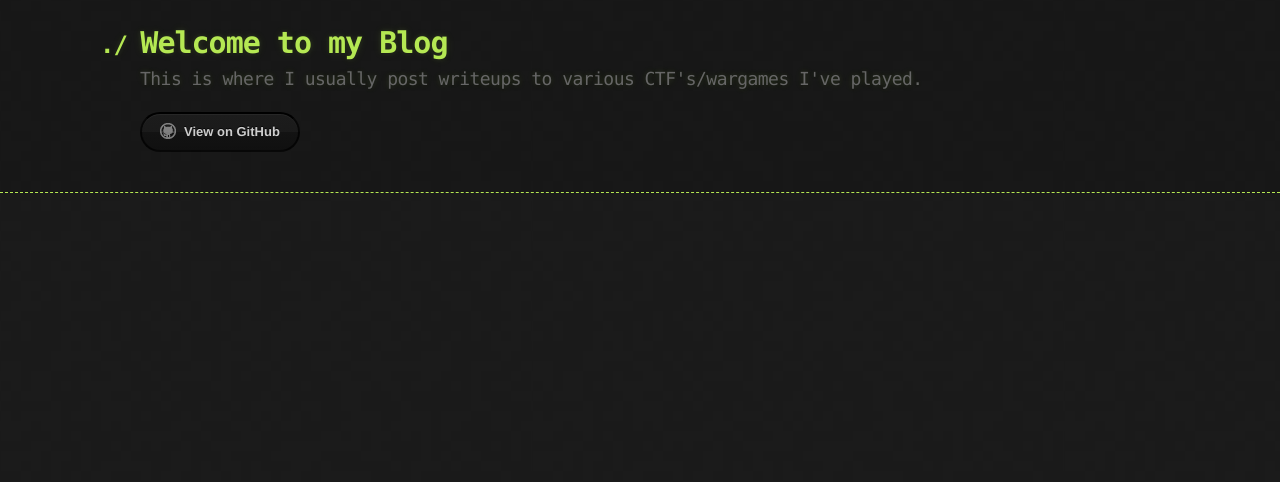
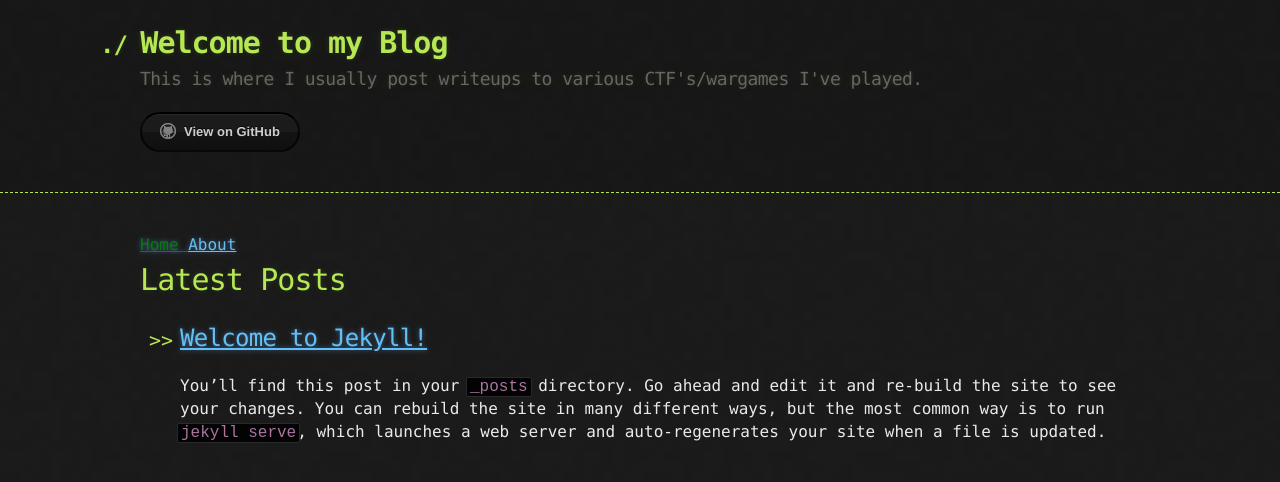
Before and after one commit to mogasergiu/mogasergiu.github.io, a Jekyll site: the page built from index.markdown, in a window 1280 px wide. Shown: the top 482 px of the page. Built offline with Jekyll 4.4.1, drawn with Linux system fonts in a browser that asks for light colours.

Commit message:
Finished Themeing

```diff
--- /dev/null
+++ b/_data/navigation.yml
@@ -0,0 +1,4 @@
+- name: Home
+  link: /
+- name: About
+  link: about/about.html
--- /dev/null
+++ b/_includes/navigation.html
@@ -0,0 +1,8 @@
+<nav>
+    <a href="/" {% if page.url == "/" %}style="color: green;"{% endif %}>
+      Home
+    </a>
+    <a href="/about/" {% if page.url == "/about/" %}style="color: green;"{% endif %}>
+      About
+    </a>
+  </nav>
--- a/_layouts/default.html
+++ b/_layouts/default.html
@@ -30,6 +30,7 @@
 
     <div class="container">
       <section id="main_content">
+        {% include navigation.html %}
         {{ content }}
       </section>
     </div>
--- a/about.markdown
+++ b/about.markdown
@@ -1,5 +1,5 @@
 ---
-layout: page
+layout: default
 title: About
 permalink: /about/
 ---
--- a/index.markdown
+++ b/index.markdown
@@ -1,3 +1,13 @@
 ---
 layout: default
 ---
+<h1>Latest Posts</h1>
+
+<ul>
+  {% for post in site.posts %}
+    <li>
+      <h2><a href="{{ post.url }}">{{ post.title }}</a></h2>
+      {{ post.excerpt }}
+    </li>
+  {% endfor %}
+</ul>
```
